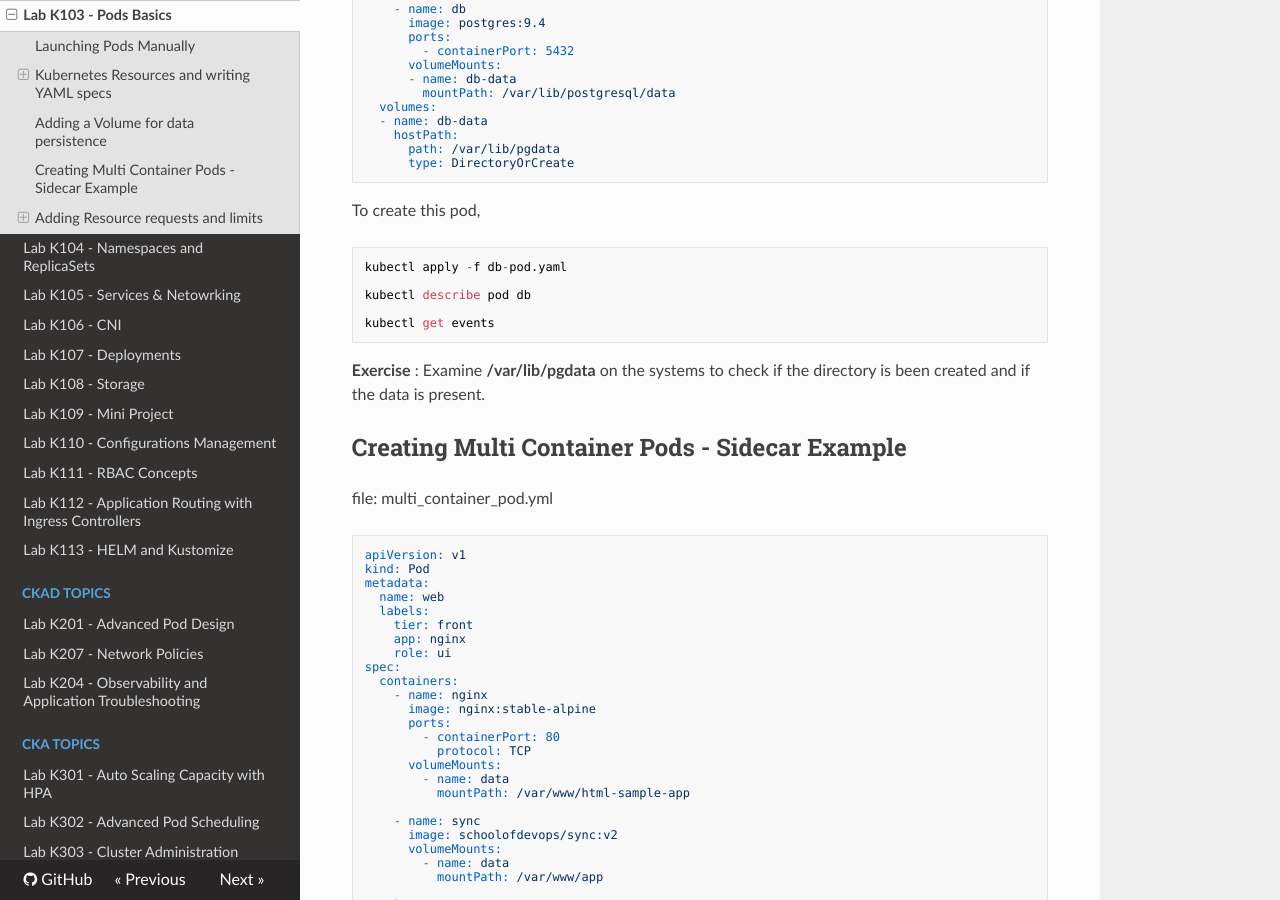
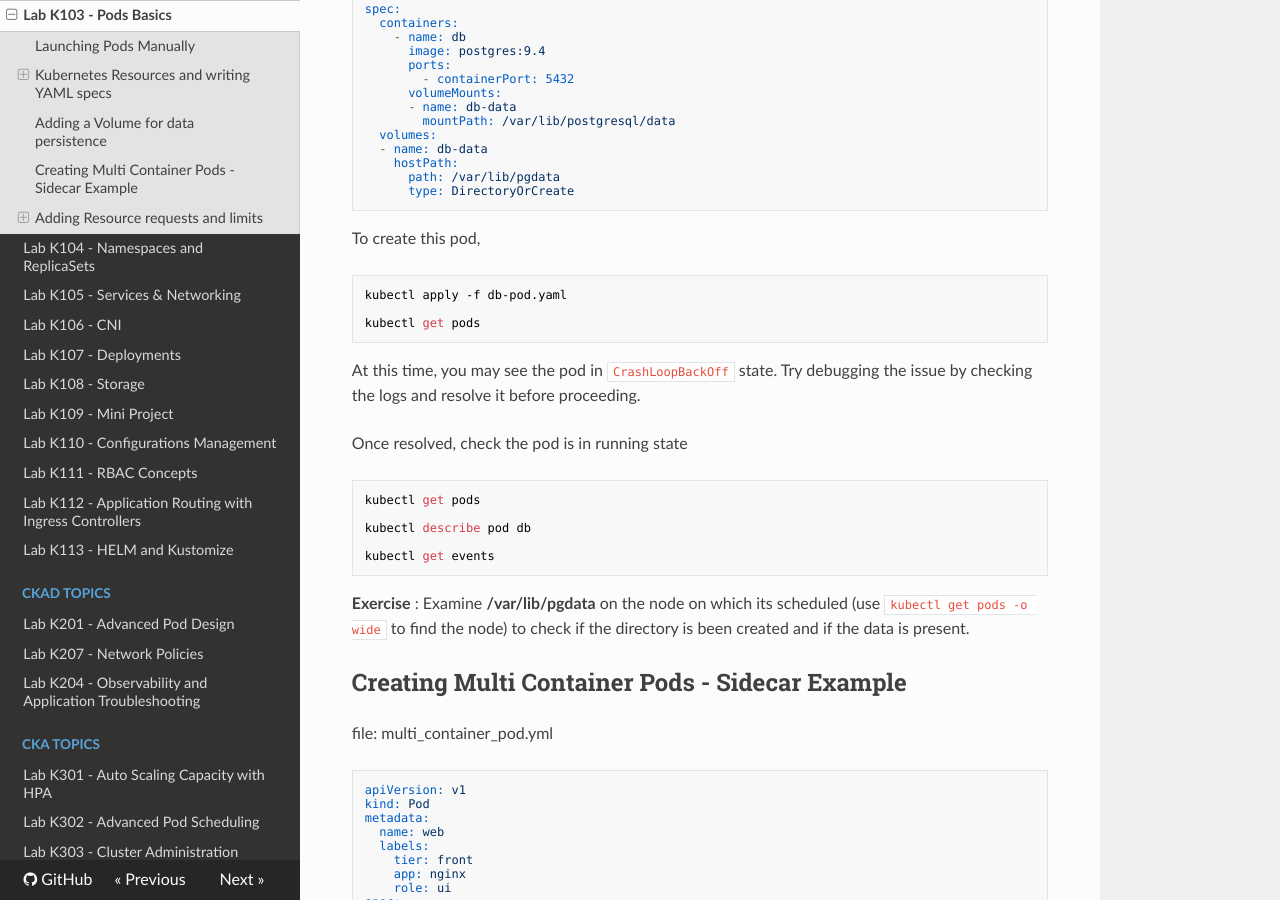
Before and after one commit to schoolofdevops/kubernetes-labguide, an MkDocs documentation site: the page built from chapters/create-and-deploy-kubernetes-pods.md, in a window 1280 px wide and 900 px high, scrolled down 3892 px. Built offline with MkDocs 1.6.1, drawn with Linux system fonts in a browser that asks for light colours; nearby versions of some CDN libraries; old or Windows-style settings are respelled for this version of MkDocs; some of the changed text lies outside the part shown.

Commit message:
updated lab for pods

````diff
--- a/chapters/create-and-deploy-kubernetes-pods.md
+++ b/chapters/create-and-deploy-kubernetes-pods.md
@@ -134,6 +134,8 @@ kubectl get pods -o wide
 
 kubectl get pods --show-labels
 
+kubectl get pods -l "role=vote,version=v1"
+
 kubectl get pods vote
 ```
 
@@ -216,12 +218,22 @@ To create this pod,
 ```
 kubectl apply -f db-pod.yaml
 
+kubectl get pods
+```
+
+At this time, you may see the pod in ```CrashLoopBackOff``` state. Try debugging the issue by checking the logs and resolve it before proceeding.
+
+Once resolved, check the pod is in running state
+```
+kubectl get pods
+
 kubectl describe pod db
 
 kubectl get events
 ```
 
-**Exercise** : Examine **/var/lib/pgdata** on the systems to check if the directory is been created and if the data is present.
+
+**Exercise** : Examine **/var/lib/pgdata** on the node on which its scheduled (use ```kubectl get pods -o wide``` to find the node) to check if the directory is been created and if the data is present.
 
 
 
--- a/mkdocs.yml
+++ b/mkdocs.yml
@@ -15,7 +15,7 @@ pages:
      - Lab K102 - Kubernetes Quickdive: "kubernetes_quickdive.md"
      - Lab K103 - Pods Basics: "create-and-deploy-kubernetes-pods.md"
      - Lab K104 - Namespaces and ReplicaSets: "kubernetes-replicasets-howto.md"
-     - Lab K105 - Services & Netowrking: "kubernetes-service-networking.md"
+     - Lab K105 - Services & Networking: "kubernetes-service-networking.md"
      - Lab K106 - CNI: "cni.md"
      - Lab K107 - Deployments: "kubernetes-rollouts-rollbacks-deployments.md"
      - Lab K108 - Storage: "kubernetes-dynamic-storage-provisioning.md"
````
Also changed, not shown: other parts of chapters/create-and-deploy-kubernetes-pods.md (+1 -1 lines).
